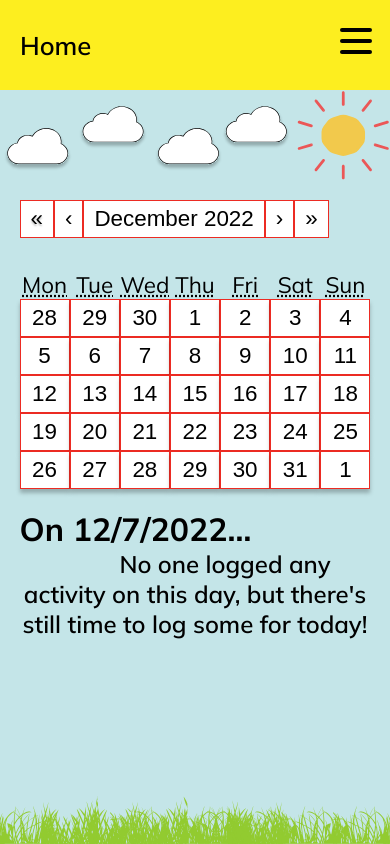
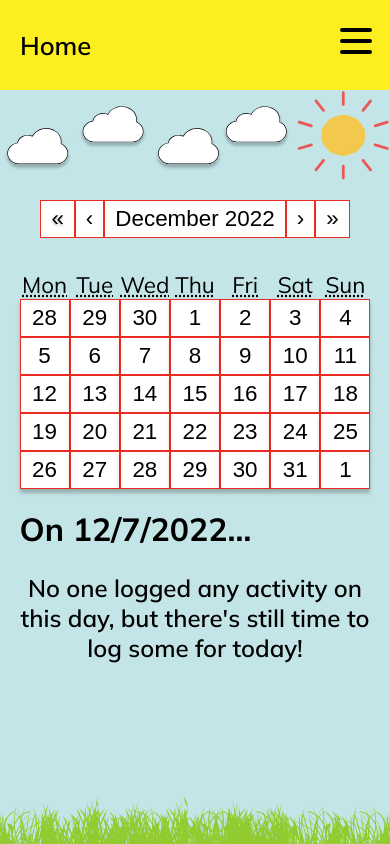
Before and after one commit to hergin/Henry-Gets-Moving-Frontend, a React (Create React App) app: page /all-logs in a window 390 px wide. Built offline with nearby package versions, Linux system fonts and the light colour scheme; no server answers.

Commit message:
calendar media styling

```diff
--- a/src/Pages/Calendar/Calendar.scss
+++ b/src/Pages/Calendar/Calendar.scss
@@ -1,11 +1,11 @@
 .calendar {
   .exercise-logs-div {
     font-size: 1.5rem;
-    text-indent: 2.5em;
     font-weight: 550;
     width: 90%;
-    margin: auto;
+    margin: 1em auto auto;
     text-align: center;
+    padding-bottom: 3em;
   }
 
   .logs {
@@ -77,6 +77,8 @@
   }
   //Phone Styling
   @media (max-width: 750px) {
-
+    .react-calendar__navigation {
+      text-align: center;
+    }
   }
 }
```
